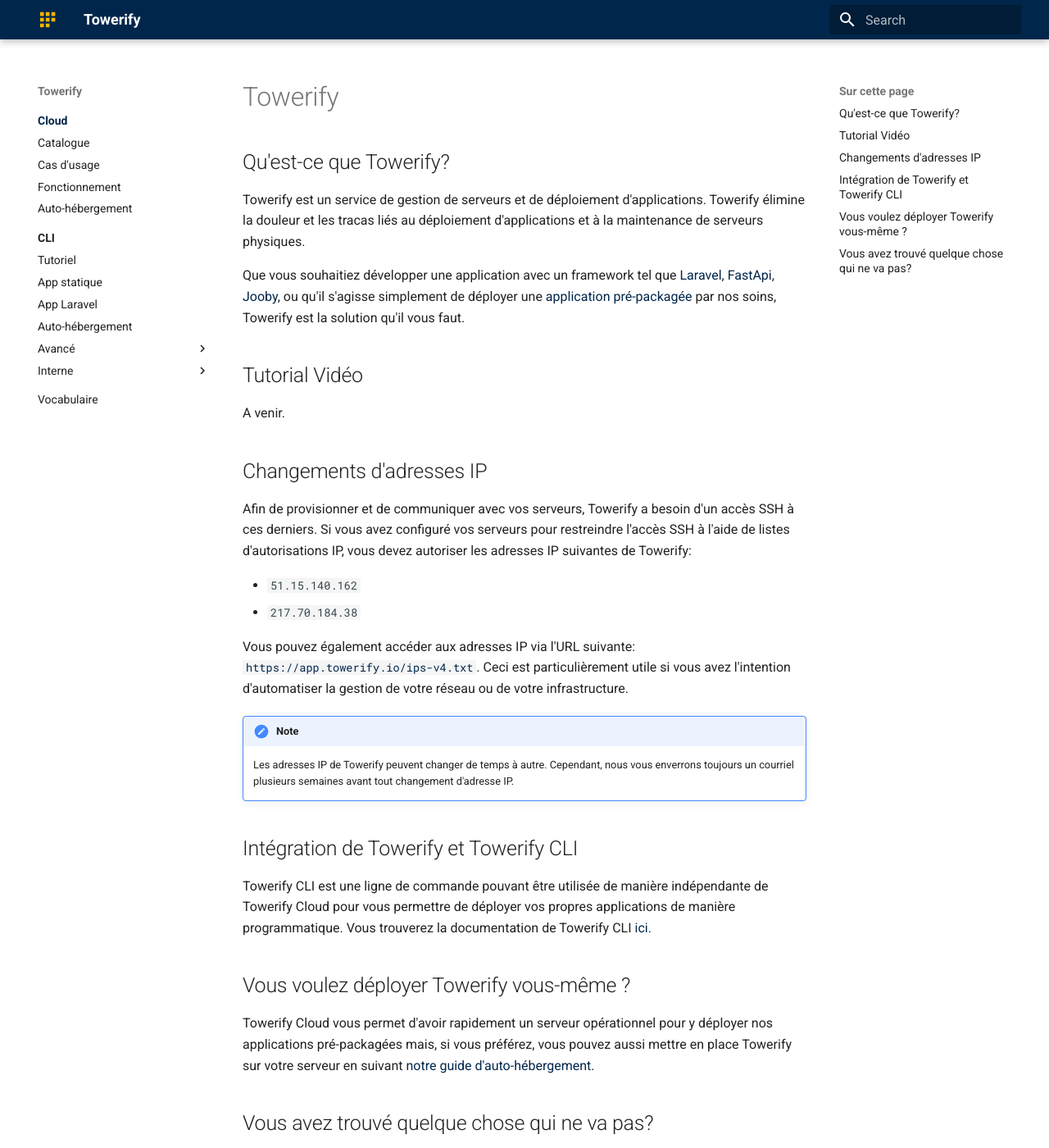
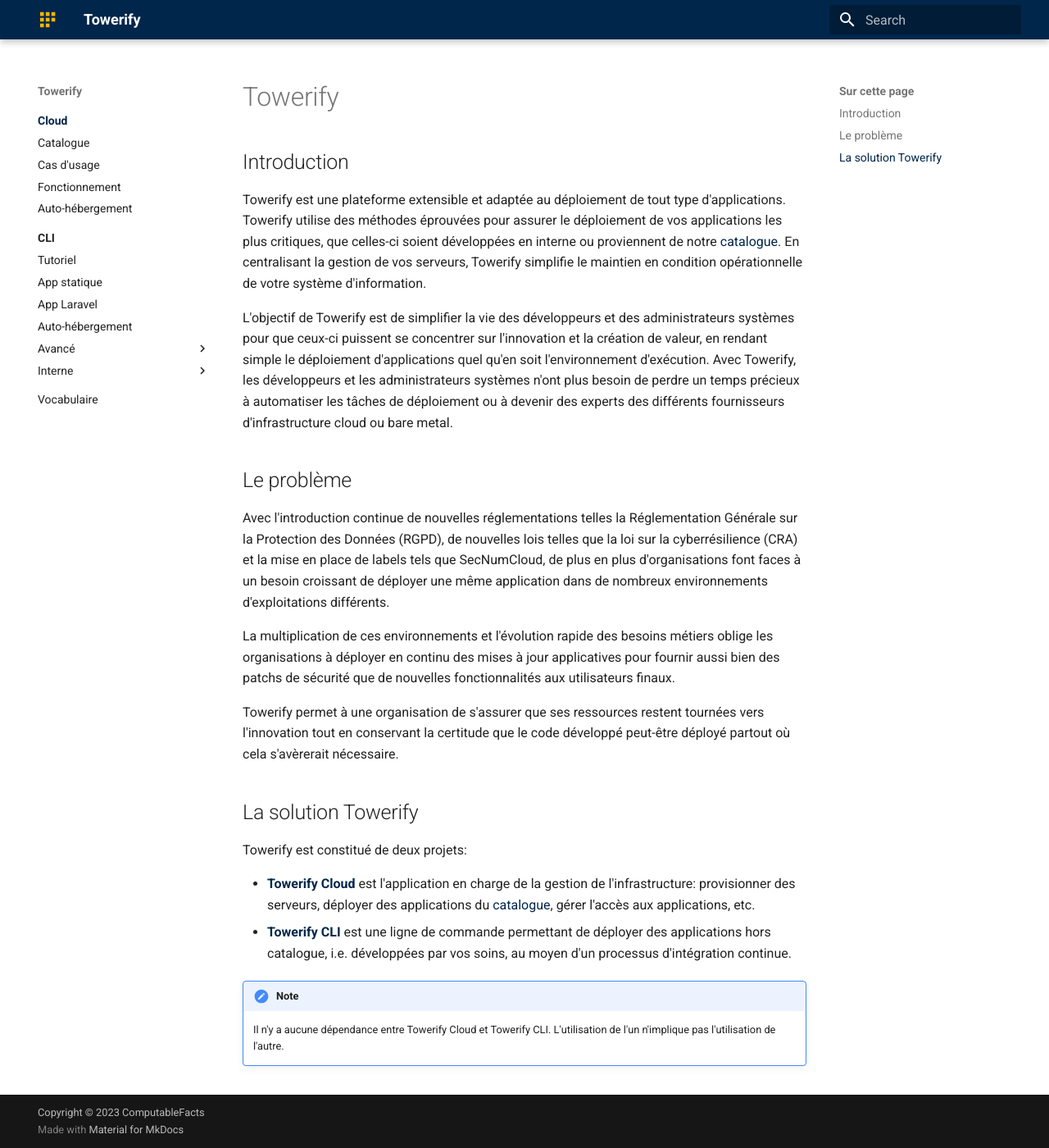
Before and after one commit to computablefacts/towerify-docs, an MkDocs documentation site: the page built from docs/index.md, in a window 1280 px wide and 1400 px high. Shown: the whole window at 82% size. Built offline with MkDocs 1.6.1 and Material for MkDocs 9.7.7, drawn with Linux system fonts in a browser that asks for light colours; some of the changed text lies outside the part shown.

Commit message:
Edit Towerify Cloud 1/n

```diff
--- a/docs/index.md
+++ b/docs/index.md
@@ -1,50 +1,42 @@
 # Towerify
 
-## Qu'est-ce que Towerify?
+## Introduction
 
-Towerify est un service de gestion de serveurs et de déploiement d'applications. Towerify élimine la douleur et les
-tracas liés au déploiement d'applications et à la maintenance de serveurs physiques.
+Towerify est une plateforme extensible et adaptée au déploiement de tout type d'applications. Towerify utilise des
+méthodes éprouvées pour assurer le déploiement de vos applications les plus critiques, que celles-ci soient développées
+en interne ou proviennent de notre [catalogue](cloud/catalog.md). En centralisant la gestion de vos serveurs, Towerify
+simplifie le maintien en condition opérationnelle de votre système d'information.
 
-Que vous souhaitiez développer une application avec un framework tel que [Laravel](https://laravel.com/),
-[FastApi](https://fastapi.tiangolo.com/), [Jooby](https://jooby.io/), ou qu'il s'agisse simplement de déployer une
-[application pré-packagée](cloud/catalog.md) par nos soins, Towerify est la solution qu'il vous faut.
+L'objectif de Towerify est de simplifier la vie des développeurs et des administrateurs systèmes pour que ceux-ci
+puissent se concentrer sur l'innovation et la création de valeur, en rendant simple le déploiement d'applications quel
+qu'en soit l'environnement d'exécution. Avec Towerify, les développeurs et les administrateurs systèmes n'ont plus
+besoin de perdre un temps précieux à automatiser les tâches de déploiement ou à devenir des experts des différents
+fournisseurs d'infrastructure cloud ou bare metal.
 
-## Tutorial Vidéo
+## Le problème
 
-A venir.
+Avec l'introduction continue de nouvelles réglementations telles la Réglementation Générale sur la Protection des
+Données (RGPD), de nouvelles lois telles que la loi sur la cyberrésilience (CRA) et la mise en place de labels tels que
+SecNumCloud, de plus en plus d'organisations font faces à un besoin croissant de déployer une même application dans de
+nombreux environnements d'exploitations différents.
 
-## Changements d'adresses IP
+La multiplication de ces environnements et l'évolution rapide des besoins métiers oblige les organisations à déployer en
+continu des mises à jour applicatives pour fournir aussi bien des patchs de sécurité que de nouvelles fonctionnalités
+aux utilisateurs finaux.
 
-Afin de provisionner et de communiquer avec vos serveurs, Towerify a besoin d'un accès SSH à ces derniers. Si vous avez
-configuré vos serveurs pour restreindre l'accès SSH à l'aide de listes d'autorisations IP, vous devez autoriser les
-adresses IP suivantes de Towerify:
+Towerify permet à une organisation de s'assurer que ses ressources restent tournées vers l'innovation tout en conservant
+la certitude que le code développé peut-être déployé partout où cela s'avèrerait nécessaire.
 
-- `51.15.140.162`
-- `217.70.184.38`
+## La solution Towerify
 
-Vous pouvez également accéder aux adresses IP via l'URL
-suivante: [`https://app.towerify.io/ips-v4.txt`](https://app.towerify.io/ips-v4.txt). Ceci est particulièrement utile si
-vous avez l'intention d'automatiser la gestion de votre réseau ou de votre infrastructure.
+Towerify est constitué de deux projets:
+
+- [**Towerify Cloud**](cloud/overview.md) est l'application en charge de la gestion de l'infrastructure: provisionner
+  des serveurs, déployer des applications du [catalogue](cloud/catalog.md), gérer l'accès aux applications, etc.
+- [**Towerify CLI**](cli/getting-started.md) est une ligne de commande permettant de déployer des applications hors
+  catalogue, i.e. développées par vos soins, au moyen d'un processus d'intégration continue.
 
 !!! note
 
-    Les adresses IP de Towerify peuvent changer de temps à autre. Cependant, nous vous enverrons toujours un courriel
-    plusieurs semaines avant tout changement d'adresse IP.
-
-## Intégration de Towerify et Towerify CLI
-
-Towerify CLI est une ligne de commande pouvant être utilisée de manière indépendante de Towerify Cloud pour vous
-permettre de déployer vos propres applications de manière programmatique. Vous trouverez la documentation de Towerify
-CLI [ici](cli/index.md).
-
-## Vous voulez déployer Towerify vous-même ?
-
-Towerify Cloud vous permet d'avoir rapidement un serveur opérationnel pour y déployer nos applications pré-packagées
-mais, si vous préférez, vous pouvez aussi mettre en place Towerify sur votre serveur en suivant
-[notre guide d'auto-hébergement](self-hosting.md).
-
-## Vous avez trouvé quelque chose qui ne va pas?
-
-Avez-vous trouvé quelque chose de confus ou d'incorrect dans la documentation? La documentation de Towerify est
-entièrement open source! N'hésitez pas à soumettre un `pull request`
-sur [GitHub](https://github.com/computablefacts/towerify-docs/tree/develop).
+    Il n'y a aucune dépendance entre Towerify Cloud et Towerify CLI. L'utilisation de l'un n'implique pas l'utilisation
+    de l'autre.
```
Also changed, not shown: docs/cloud/overview.md (added, +25 -0 lines), docs/index_backup.md (added, +50 -0 lines), 1 other file.
